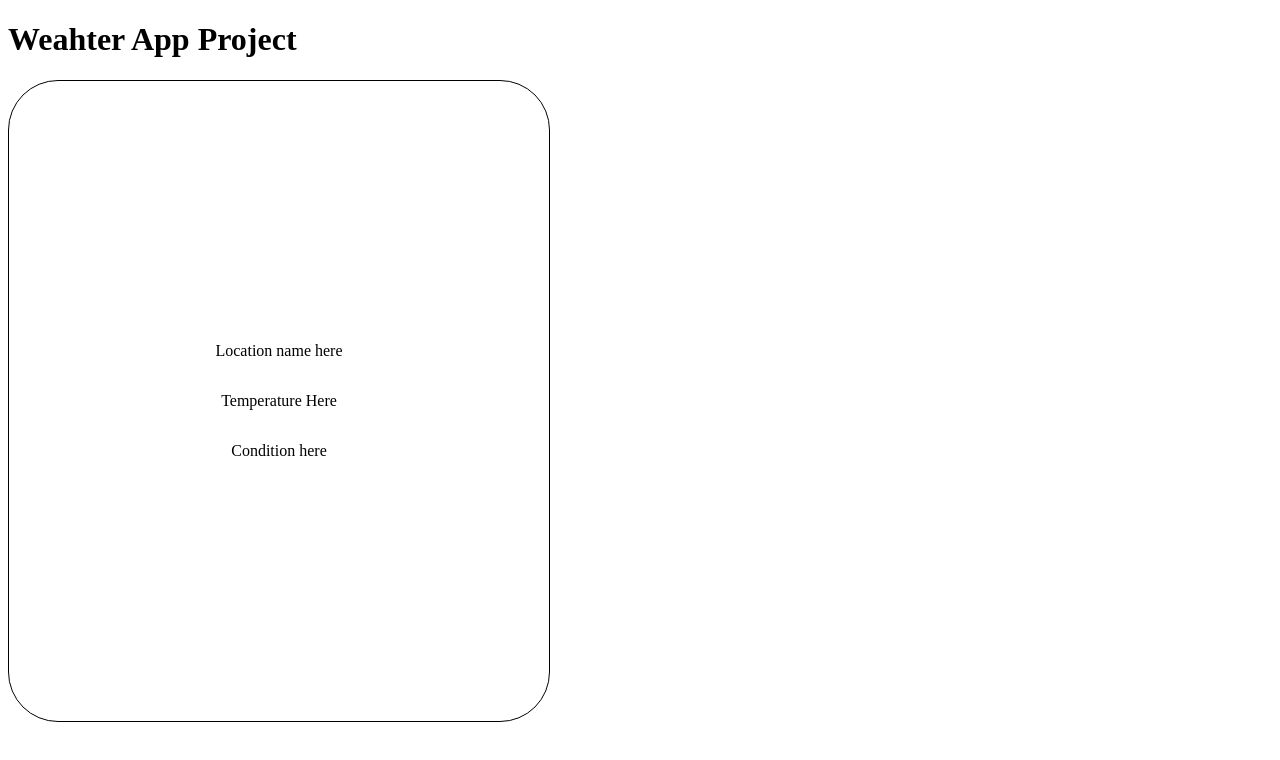
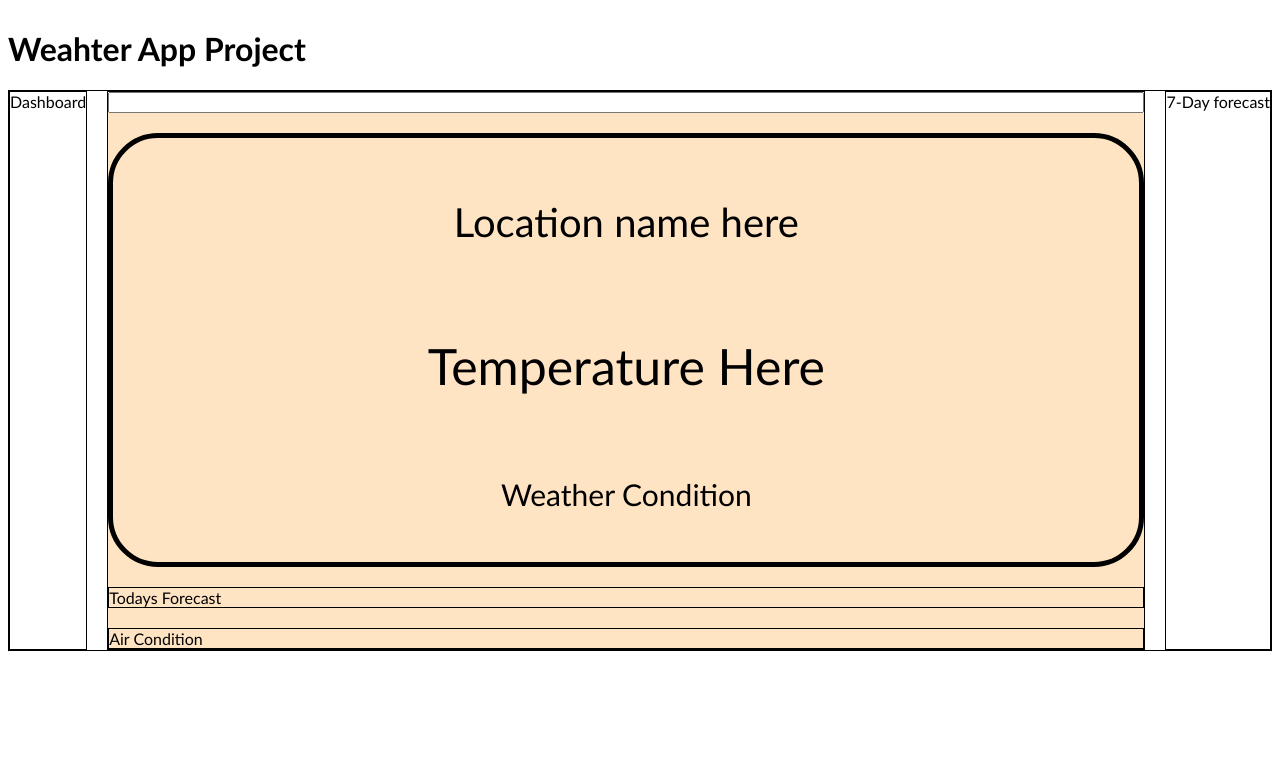
Before and after one commit to TahoTaho/Weather-app, a plain HTML site: page index.html in a window 1280 px wide. Drawn offline with Linux system fonts and the light colour scheme.

Commit message:
Completed the layout

```diff
--- a/index.html
+++ b/index.html
@@ -10,10 +10,30 @@
 <body>
     <h1>Weahter App Project</h1>
 
-    <div class="card">
-        <p id="location-name">Location name here</p>
-        <p id="temperature">Temperature Here</p>
-        <p id="condition">Condition here</p>
+    <div class="container">
+        <div class="dashboard">Dashboard</div>
+
+        <div class="weather-information">
+            <input type="text" id="search-bar">
+
+            <div class="current-weather">
+                <p id="location-name">Location name here</p>
+                <p id="temperature">Temperature Here</p>
+                <p id="condition">Weather Condition</p>
+            </div>
+
+            <div class="forecast-today">
+                Todays Forecast
+            </div>
+
+            <div class="air-condtion">
+                Air Condition
+            </div>
+        </div>
+
+        <div class="forecast-week">
+            7-Day forecast
+        </div>
     </div>
 
 </body>
--- a/script.js
+++ b/script.js
@@ -17,7 +17,7 @@ function callAPI () {
         console.log(data);
 
         locationName.textContent = data.location.name;
-        currentTemp.textContent = data.current.temp_c;
+        currentTemp.textContent = data.current.temp_c + '°C';
         weatherCondition.textContent = data.current.condition.text;
     });
 }
--- a/style.css
+++ b/style.css
@@ -1,11 +1,49 @@
-.card {
+body {
+    font-family: 'Gill Sans', 'Gill Sans MT', Calibri, 'Trebuchet MS', sans-serif;
+    display: flex;
+    flex-direction: column;
+}
+
+div {
     border: 1px solid black;
+}
+
+.container {
+    display: flex;
+    gap: 20px;
+}
+
+.weather-information {
+    flex: 1;
+    display: flex;
+    flex-direction: column;
+    gap: 20px;
+    background-color: bisque;
+}
+
+#search-bar {
+    width: 100%;
+    box-sizing: border-box;
+}
+
+.current-weather {
+    border: 5px solid black;
     display: flex;
     flex-direction: column;
     align-items: center;
     justify-content: center;
-    width: 500px;
-    height: 600px;
     border-radius: 50px;
     padding: 20px;
 }
+
+#location-name {
+    font-size: 40px;
+}
+
+#temperature {
+    font-size: 50px;
+}
+
+#condition {
+    font-size: 30px;
+}
```
